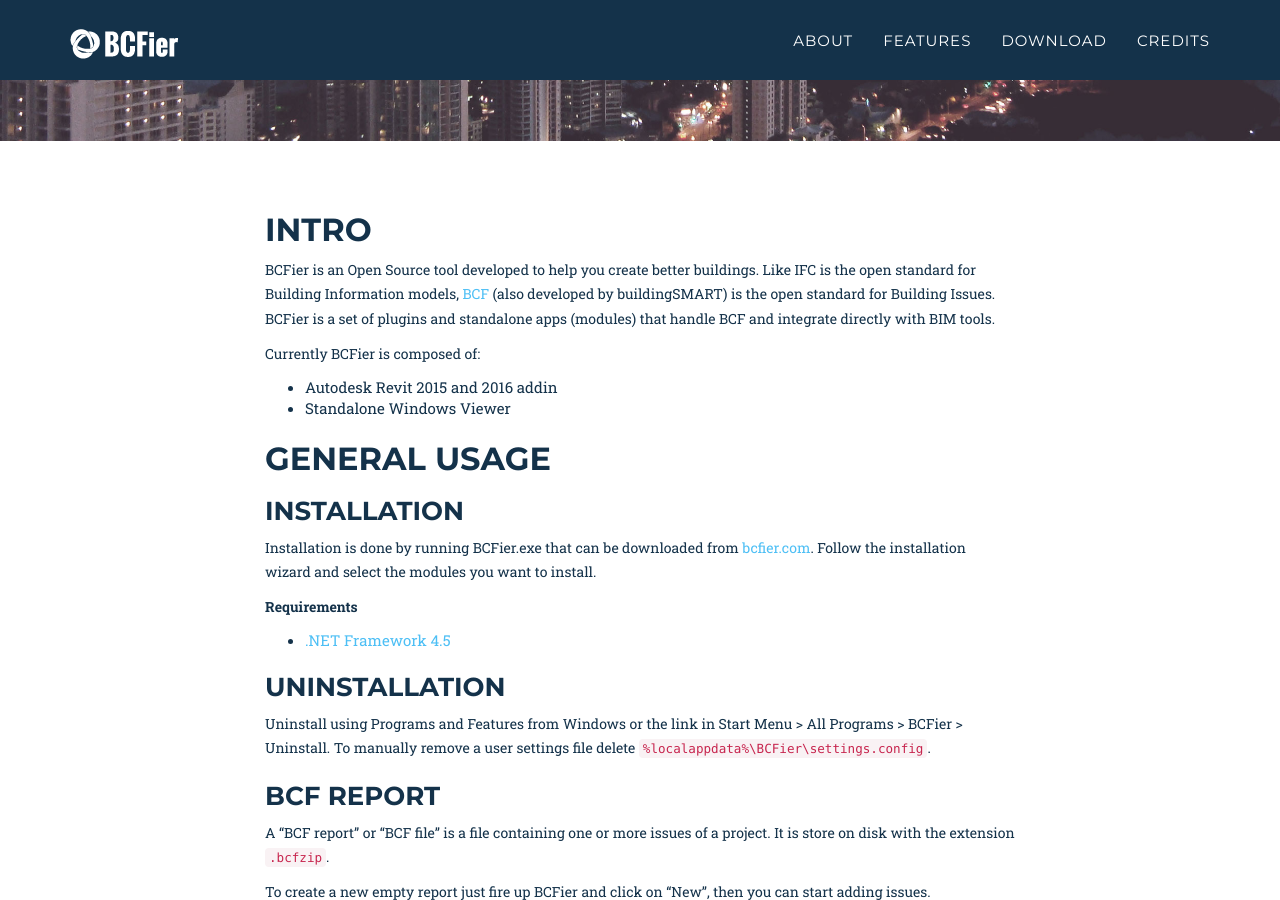
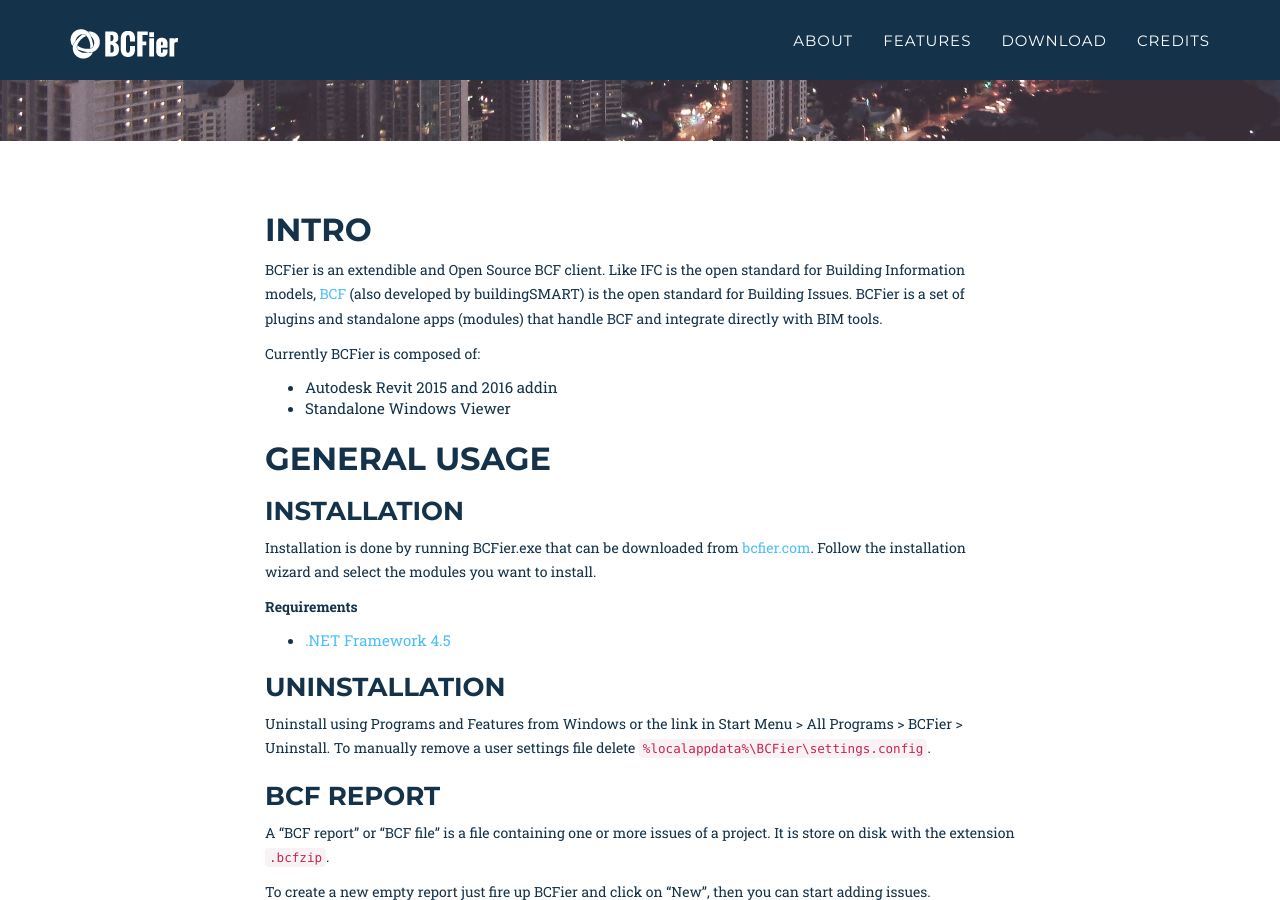
Before and after one commit to teocomi/BCFier, a Jekyll site: the page built from userguide.markdown, in a window 1280 px wide and 900 px high, scrolled down 484 px. Built offline with Jekyll 4.4.1, drawn with Linux system fonts in a browser that asks for light colours; some web fonts are replaced.

Commit message:
Update userguide.markdown

```diff
--- a/userguide.markdown
+++ b/userguide.markdown
@@ -5,8 +5,7 @@
 
 ##Intro
 
-BCFier is an Open Source tool developed to help you create better buildings.
-Like IFC is the open standard for Building Information models, [BCF](http://www.buildingsmart-tech.org/specifications/bcf-releases) (also developed by buildingSMART) is the open standard for Building Issues. BCFier is a set of plugins and standalone apps (modules) that handle BCF and integrate directly with BIM tools.
+BCFier is an extendible and Open Source BCF client. Like IFC is the open standard for Building Information models, [BCF](http://www.buildingsmart-tech.org/specifications/bcf-releases) (also developed by buildingSMART) is the open standard for Building Issues. BCFier is a set of plugins and standalone apps (modules) that handle BCF and integrate directly with BIM tools.
 
 Currently BCFier is composed of:
 
```
